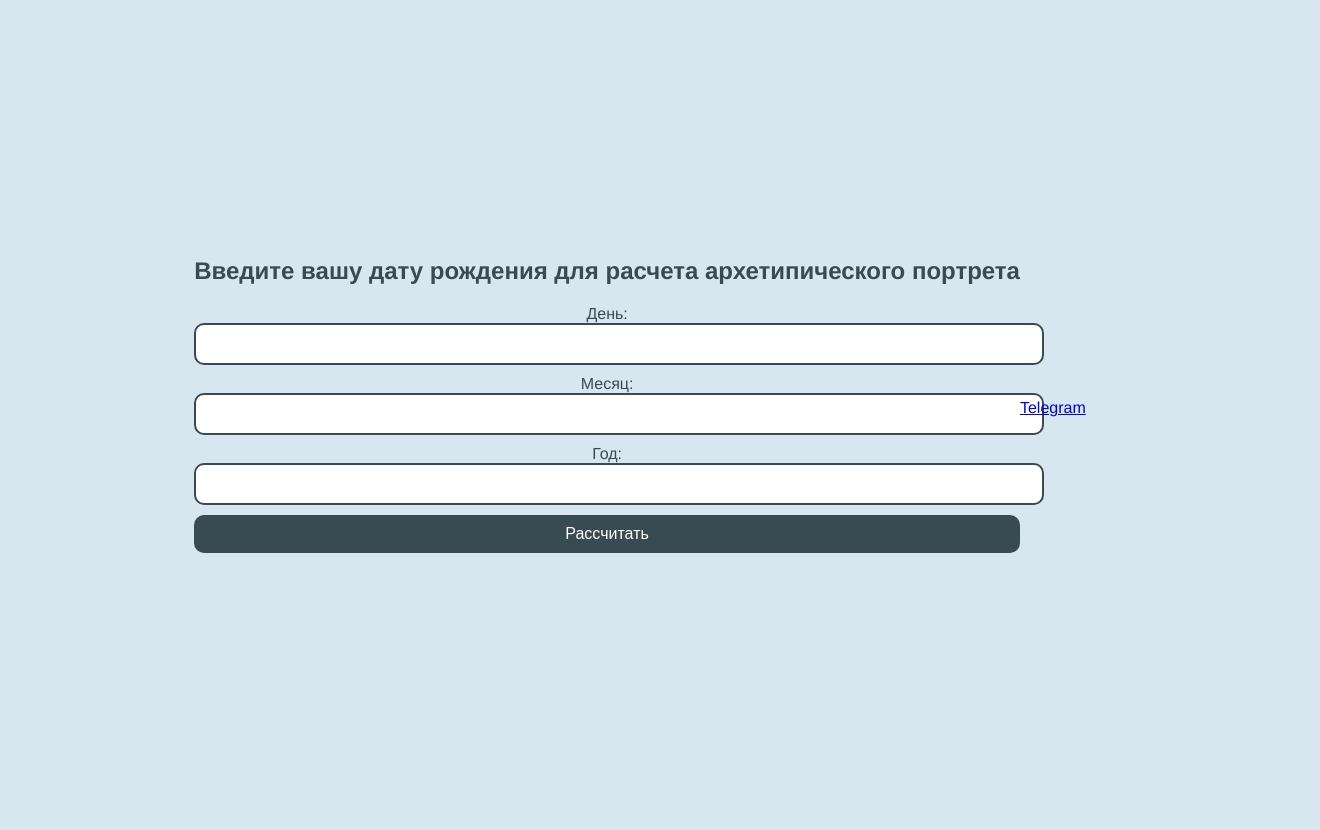
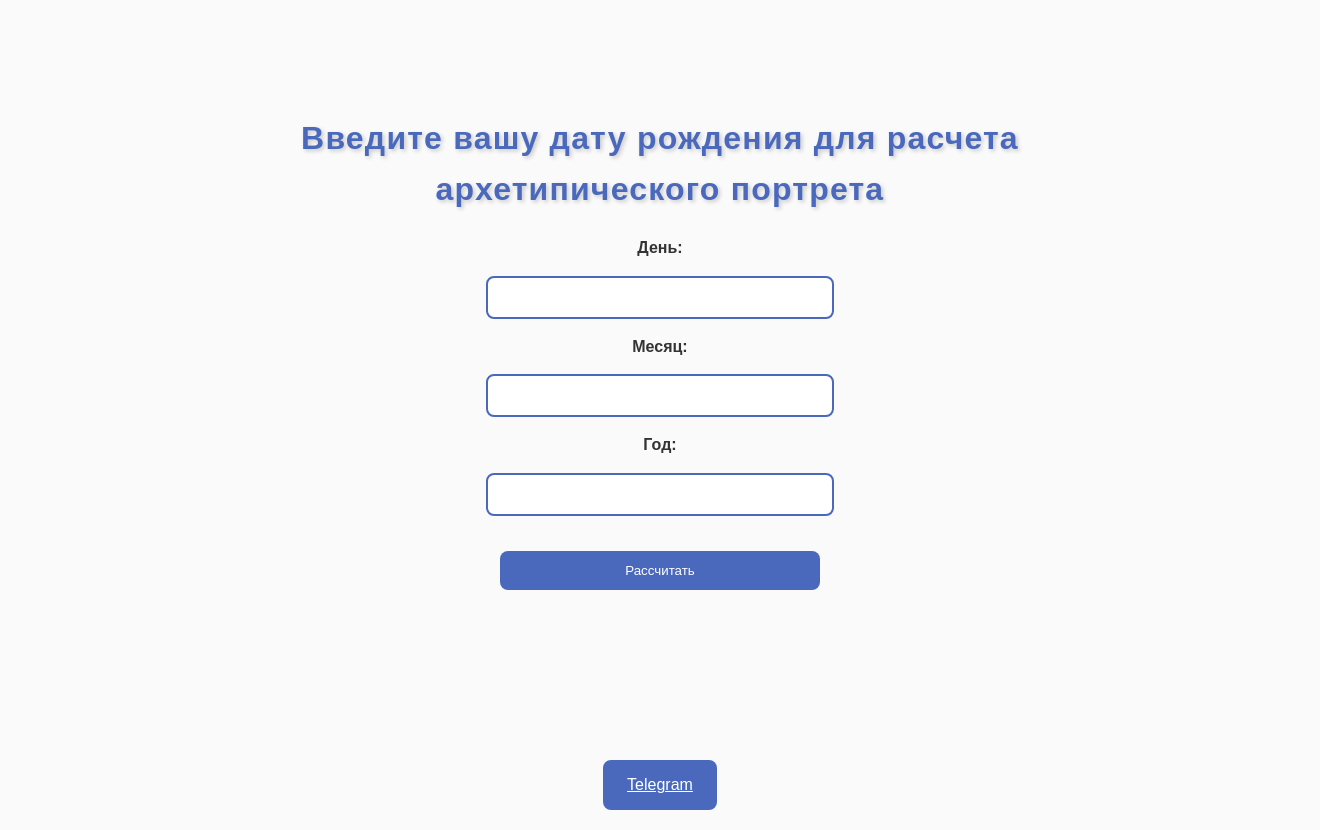
Before and after one commit to kroundfaer/Calculation-of-all-positions, a plain HTML site: page index.html in a window 1280 px wide. Shown: the whole page, 1320 px wide, since content can reach past the window. Before the commit the page ends 800 px from the top, so only its background shows below. Drawn offline with Linux system fonts and the light colour scheme.

Commit message:
style.css

```diff
--- a/style.css
+++ b/style.css
@@ -1,91 +1,189 @@
-body, html {
+body {
+  font-family: Arial, Tahoma, Geneva, Verdana, sans-serif;
+  background-color: #fafafa;
+  color: #333;
+  line-height: 1.6;
+  padding: 20px;
+  padding-top: 10px; /* Уменьшено с 50px до 10px */
+  display: flex;
+  flex-direction: column;
+  align-items: center;
+  justify-content: center;
+  min-height: 100vh;
+  min-width: 100vw;
   margin: 0;
-    padding: 0;
-    font-family: 'Helvetica Neue', Helvetica, Arial, sans-serif;
-    background: #D8E6EF;
-    color: #384B52;
+}
+#content {
   display: flex;
+  flex-direction: column;
+  align-items: center;
+  justify-content: center;
+  margin: auto;
+}
+
+
+#calculateButton {
+  margin-top: 20px;
+}
+
+h2 {
+  text-align: center;
+  margin-bottom: 20px;
+  color: #4a69bd;
+  font-size: 2rem;
+  width: 80%;
+  text-shadow: 2px 2px 4px rgba(0, 0, 0, 0.2); /* Добавляет тень к тексту */
+  letter-spacing: 1.2px; /* Увеличивает расстояние между буквами */
+  font-weight: bold; /* Делает текст более жирным */
+  display: inline-block; /* Делает заголовок встроенным */
+}
+
+.input-group {
+  width: 100%;
+  max-width: 320px;
+  margin-bottom: 15px;
+  display: flex;
+  flex-direction: column;
+  align-items: center;
+  gap: 10px;
+}
+
+.input-group label {
+  display: block;
+  margin-bottom: 5px;
+  font-weight: bold;
+}
+
+.input-group input {
+  width: 100%;
+  padding: 12px;
+  border: 2px solid #4a69bd;
+  border-radius: 8px;
+  transition: border-color 0.3s;
+}
+
+.input-group input:focus {
+  border-color: #78e08f;
+  outline: none;
+}
+
+#footer {
+  display: flex;
+  flex-direction: column;
   align-items: center;
   justify-content: center;
   text-align: center;
-    height: 100vh;
 }
 
-.container {
-    width: 90%;
+.button1 {
+  align-items: center;
+  width: 100%;
+  max-width: 700px;
+  padding: 12px;
+  background-color: #4a69bd;
+  color: white;
+  border: none;
+  border-radius: 8px;
+  cursor: pointer;
+  transition: background-color 0.3s;
+}
+
+.button1:hover {
+  background-color: #78e08f;
+}
+
+
+
+button {
+  width: 100%;
   max-width: 320px;
-    margin: auto;
-    padding: 50px;
-    background: #fff;
-    border-radius: 20px;
-    box-shadow: 10px 10px 7px rgba(0, 0, 0, 0.1);
+  padding: 12px;
+  background-color: #4a69bd;
+  color: white;
+  border: none;
+  border-radius: 8px;
+  cursor: pointer;
+  transition: background-color 0.3s;
+}
+
+button:hover {
+  background-color: #78e08f;
+}
+
+.tarot-layout {
+  margin-top: 30px;
   display: flex;
-    flex-direction: column;
-    align-items: center;
+  flex-wrap: wrap;
+  justify-content: center;
+}
+
+.tarot-row {
+  display: flex;
+  flex-wrap: wrap;
+  justify-content: center;
+  gap: 20px;
+}
+
+.tarot-card {
+  background-color: white;
+  border-radius: 10px;
+  box-shadow: 0 4px 8px rgba(0,0,0,0.1);
+  overflow: hidden;
+  transition: box-shadow 0.3s, transform 0.3s;
+  margin: 10px;
+  flex: 0 1 calc(25% - 20px);
+}
+
+.tarot-card:hover {
+  box-shadow: 0 8px 16px rgba(0,0,0,0.2);
+  transform: translateY(-5px);
+}
+
+.tarot-card strong {
+  color: #333;
+  text-align: center;
+  padding: 2rem;
 
 }
 
-input[type="number"], input[type="date"], button {
-    width: 100%; /* Полная ширина контейнера */
-    padding: 10px;
-    margin-bottom: 10px;
-    border: 2px solid #384B52; /* Измененный контур для всех элементов ввода */
-    border-radius: 10px;
-    font-size: 16px;
-    background-color: #fff; /* Фоновый цвет */
-    color: #384B52; /* Цвет текста */
+.tarot-image {
+  width: 100%;
+  display: block;
 }
 
-input[type="date"]:focus, input[type="number"]:focus {
-    outline: none; /* Убрать стандартный контур */
-    border-color: #F4BC9B; /* Цвет контура при фокусе */
-    box-shadow: 0px 0 0 1px rgba(244, 188, 155, 0.5); /* Тень вокруг элемента */
+.tarot-description {
+  padding: 1rem;
+  background: #f7f7f7;
+  text-align: center;
 }
 
-button {
-    background-color: #384B52;
-    color: white;
-    border: none;
-    cursor: pointer;
-    transition: background-color 0.3s ease;
+.position-description {
+  font-style: italic;
+  text-align: center;
+  margin-top: 0.5rem;
+  font-size: 1rem;
 }
 
-button:hover {
-    background-color: #F4BC9B;
+#result-text {
+  text-align: center;
+  margin-top: 2rem;
 }
 
-.results-table {
-    width: 100%;
-    border-collapse: collapse;
-    margin-top: 20px;
+#result-links a {
+  display: inline-block;
+  padding: 10px 20px;
+  margin: 5px;
+  text-decoration: none;
+  color: white;
+  background-color: #4a69bd;
+  border: none;
+  border-radius: 5px;
+  font-size: 16px;
+  cursor: pointer;
+  transition: background-color 0.3s, color 0.3s; /* Добавлено изменение цвета текста */
 }
 
-.results-table th, .results-table td {
-    padding: 8px;
-    border: 1px solid #e1e8f0;
-    background: #fff;
+#result-links a:hover {
+  background-color: #78e08f;
+  color: rgb(167, 37, 37); /* Не нужно менять, так как уже белый */
 }
-
-.results-table th {
-    background-color: #f2f2f2;
-}
-
-@media (max-width: 768px) {
-    .container {
-        width: 95%;
-    }
-
-    input[type="number"], input[type="date"], button {
-        font-size: 18px;
-    }
-}
-
-@media (max-width: 480px) {
-    .container {
-        width: 95%;
-    }
-
-    input[type="number"], input[type="date"], button {
-        font-size: 18px;
-    }
-}
```
Lines whose indentation alone changed are shown as unchanged.
